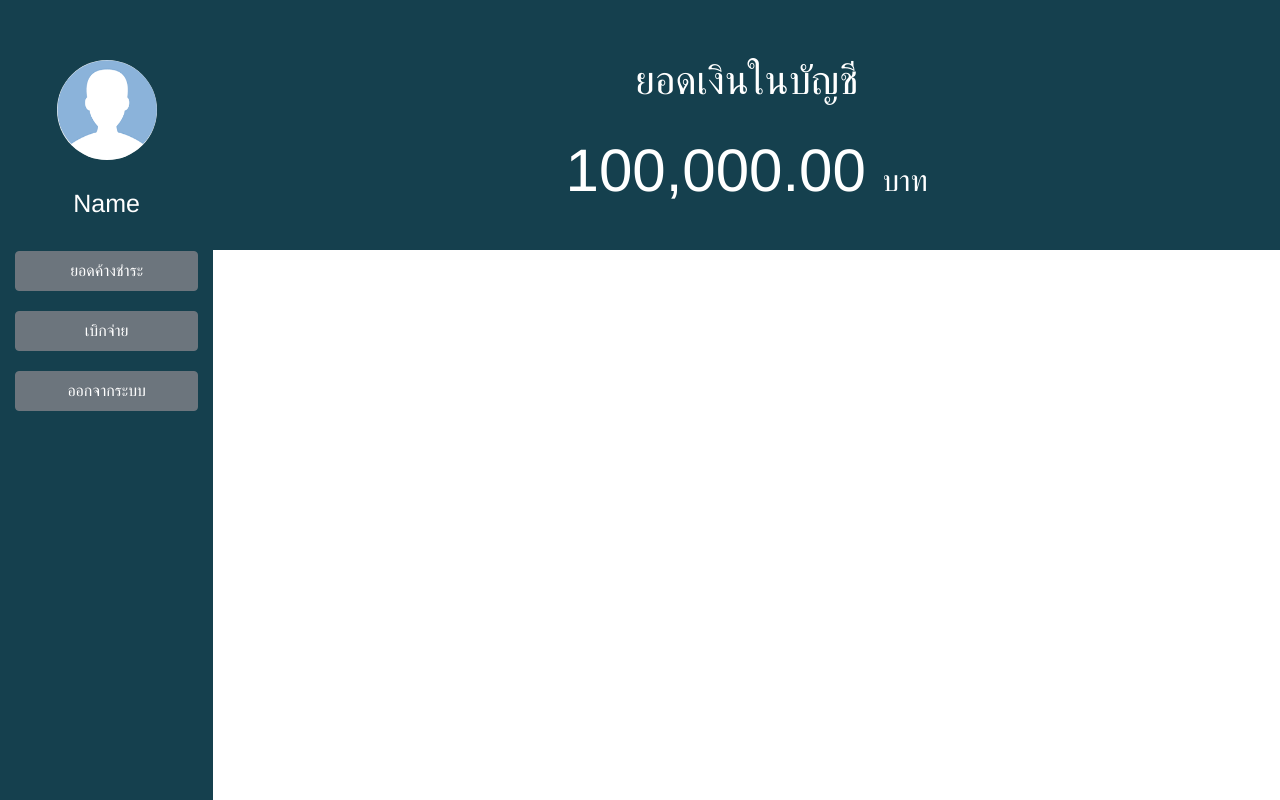
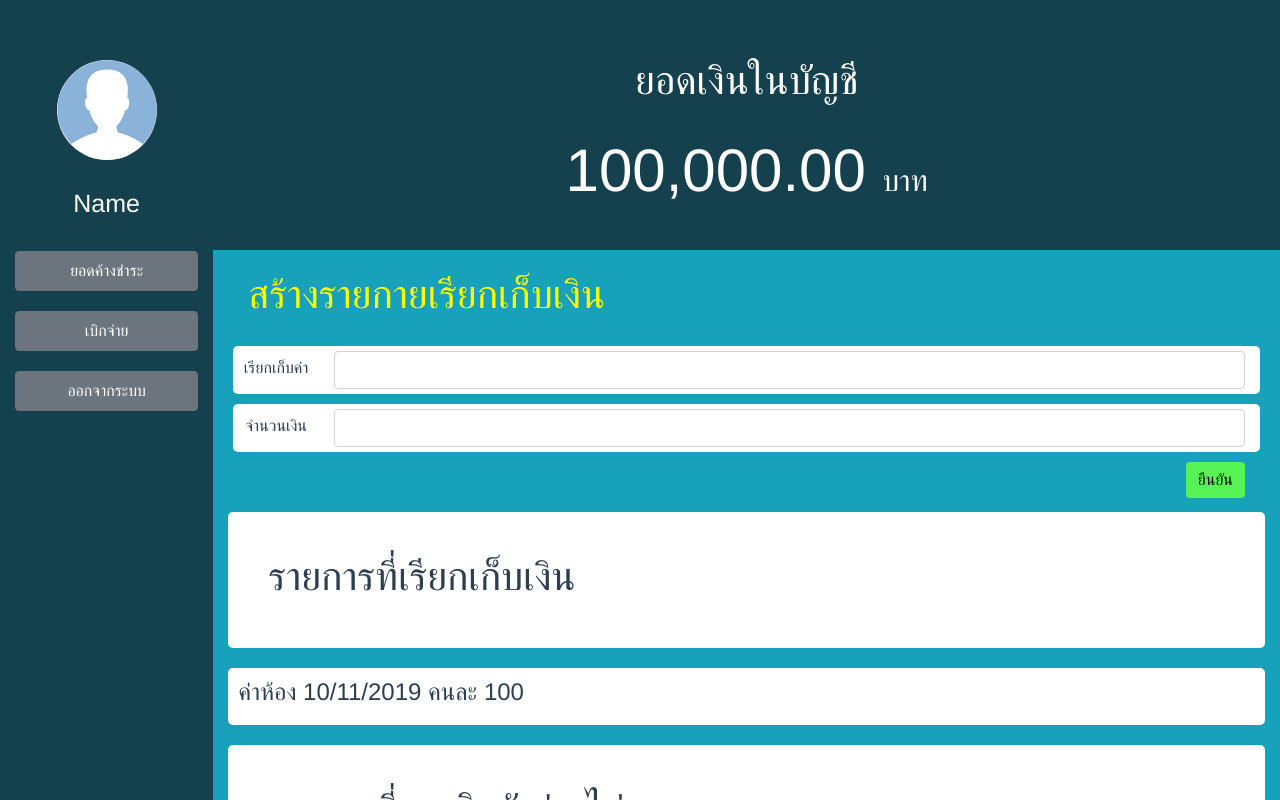
Before and after one commit to pontakornth/jwc11-workshop-e, a Vue app: page /#/dashboard in a window 1280 px wide. Shown: the top 800 px of the page. Built offline with nearby package versions, Linux system fonts and the light colour scheme.

Commit message:
ฟฟฟฟ

```diff
--- a/src/views/dashboard.vue
+++ b/src/views/dashboard.vue
@@ -2,11 +2,8 @@
     <div >
         <b-container fluid >
             <b-row>
-                <b-col style="margin:0;">
 
-                    <b-row style="">
-
-                        <b-col md="2" style="background-color:#15404E;">
+                <b-col cols="2" style="background-color:#15404E;">
 
                             <div style="height: 100vh;">
                                 <img src="../assets/profile.png" style="height:100px; width:100px; background-color:white; border-radius:100px; margin-top:60px; margin-bottom:25px;"><br>
@@ -17,17 +14,73 @@
                                 <b-button style="width:100%; height:40px; ">ออกจากระบบ</b-button>
                             </div>
 
+                </b-col>
+
+                <b-col cols="10" style=" width:100%; padding:0;">
+                    <b-col cols="12" style="background-color:#15404E; height:250px; padding-top:50px;">
+                            <p style="color:white; font-size:40px;">ยอดเงินในบัญชี</p>
+                            <p style="color:white; font-size:60px;">100,000.00 <span style="font-size:30px;">บาท</span></p>
+                    </b-col>
+
+                    <b-col cols="12" style="background-color:#18a1ba; height:100vh;">
+                        <h1 style="text-align:left; color:#faff00; padding-top:20px; padding-left:20px;">สร้างรายกายเรียกเก็บเงิน</h1>
+
+                        <b-form style="padding:20px; margin-bottom:40px;">
+                            <b-row style="background-color:white; border-radius:5px;">
+                                <b-col cols="1" style="padding:10px;">
+                                    <span>เรียกเก็บค่า</span>
+                                </b-col>
+                                <b-col cols="11">
+                                    <b-form-input
+                                            id="what-input"
+                                            type="text"
+                                            style="margin-top:5px; margin-bottom:5px;"
+                                            required
+                                    >
+                                    </b-form-input>
+                                </b-col>
+                            </b-row>
+
+                            <b-row style="background-color:white; margin-top:10px; border-radius:5px;">
+                                <b-col cols="1" style="padding:10px;">
+                                    <span>จำนวนเงิน</span>
+                                </b-col>
+                                <b-col cols="11">
+                                    <b-form-input
+                                            id="howmuch-input"
+                                            type="text"
+                                            style="margin-top:5px; margin-bottom:5px;"
+                                            required
+                                    >
+                                    </b-form-input>
+                                </b-col>
+                            </b-row>
+
+                            <b-button style="float:right; background-color:#55f355; border:0; margin-top:10px; color:black;" >ยืนยัน</b-button>
+                        </b-form>
+
+                        <b-col cols="12" style="background-color:white; border-radius:5px; padding:40px; margin-bottom:20px;">
+                            <h1 style="text-align:left;">รายการที่เรียกเก็บเงิน</h1>
                         </b-col>
 
-                        <div class="col-10" style="background-color:#15404E; height:250px; width:100%; padding-top:50px;">
-                            <p style="color:white; font-size:40px;">ยอดเงินในบัญชี</p>
-                            <p style="color:white; font-size:60px;">100,000.00 <span style="font-size:30px;">บาท</span></p>
-                        </div>
+                        <b-col cols="12" style="background-color:white; border-radius:5px; padding:10px; margin-bottom:20px;">
+                            <h4 style="text-align:left;">ค่าห้อง 10/11/2019 คนละ 100</h4>
+                        </b-col>
 
-                    </b-row>
+                        <b-col cols="12" style="background-color:white; border-radius:5px; padding:40px; margin-bottom:20px;">
+                            <h1 style="text-align:left;">รายการที่สมาชิกยังจ่ายไม่ครบ</h1>
+                        </b-col>
 
+                        <b-col cols="12" style="background-color:white; border-radius:5px; padding:40px; margin-bottom:20px;">
+                            <h1 style="text-align:left;">รายการที่เสร็จสิ้นเเล้ว</h1>
+                        </b-col>
+
+                    </b-col>
                 </b-col>
+
+
             </b-row>
+
         </b-container>
     </div>
 </template>
```
